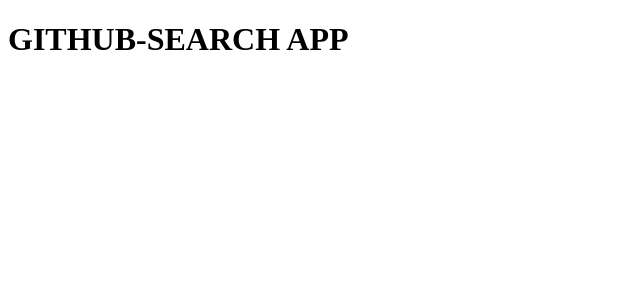
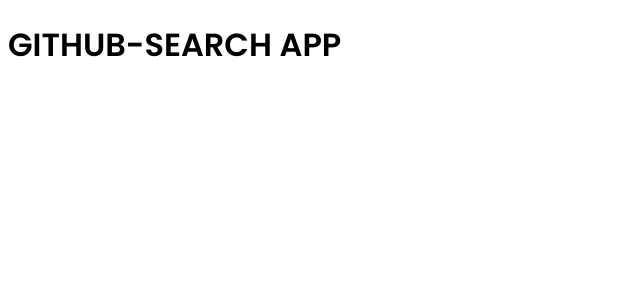
Before and after one commit to sam2020-4/Github, an Angular app: page / in a window 1280 px wide. Shown: the top 300 px of the page, without its empty margins (0-640 px from the left). Built offline with nearby package versions, Linux system fonts and the light colour scheme.

Commit message:
inserted google fonts and fontawesome

```diff
--- a/src/index.html
+++ b/src/index.html
@@ -6,6 +6,10 @@
   <base href="/">
   <meta name="viewport" content="width=device-width, initial-scale=1">
   <link rel="icon" type="image/x-icon" href="favicon.ico">
+  <!-- fontawesome -->
+  <link rel="stylesheet" href="https://use.fontawesome.com/releases/v5.14.0/css/all.css" integrity="sha384-HzLeBuhoNPvSl5KYnjx0BT+WB0QEEqLprO+NBkkk5gbc67FTaL7XIGa2w1L0Xbgc" crossorigin="anonymous">
+  <!-- google fonts -->
+  <link href="https://fonts.googleapis.com/css2?family=Poppins:wght@600&display=swap" rel="stylesheet">
 </head>
 <body>
   <app-root></app-root>
--- a/src/styles.css
+++ b/src/styles.css
@@ -1 +1,9 @@
 /* You can add global styles to this file, and also import other style files */
+/* bootstrap css */
+
+/* body styles */
+@import url('https://fonts.googleapis.com/css2?family=Poppins:wght@600&display=swap');
+
+body{
+    font-family: 'Poppins', sans-serif;
+}
```
